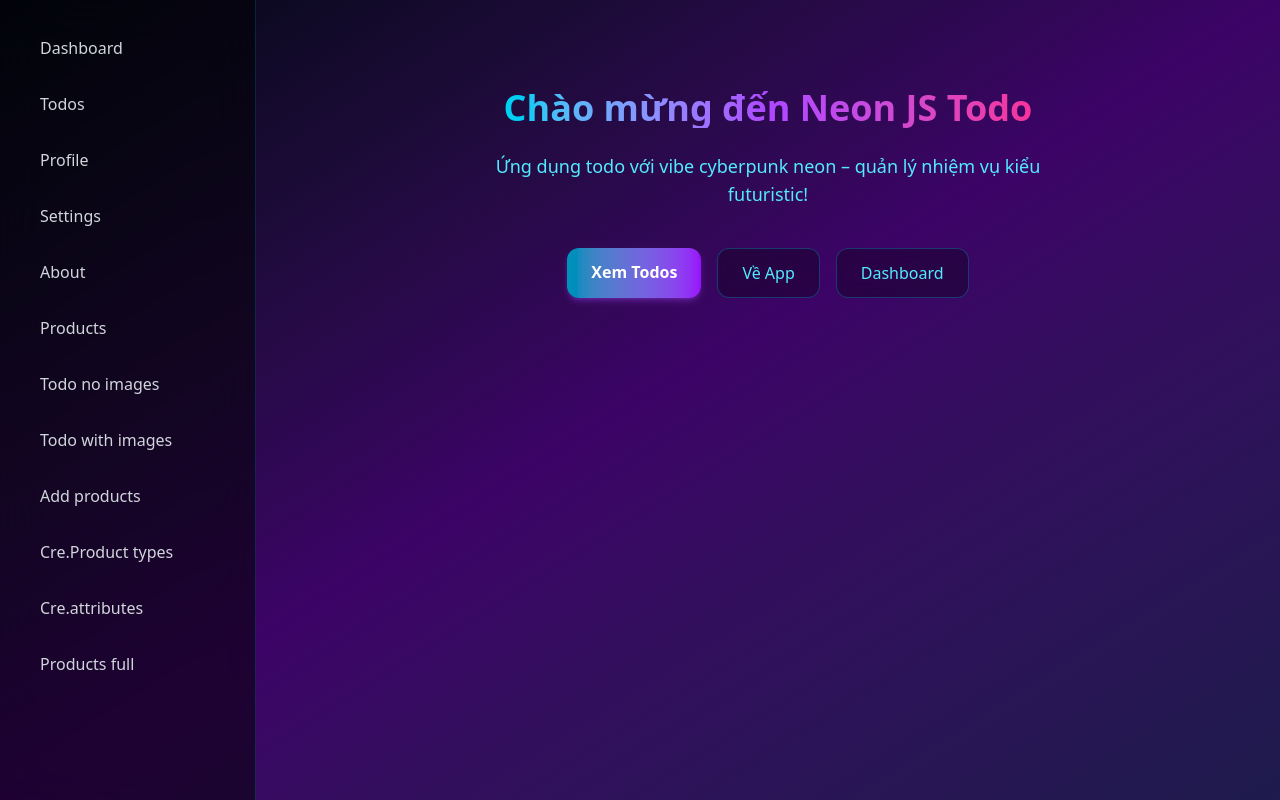
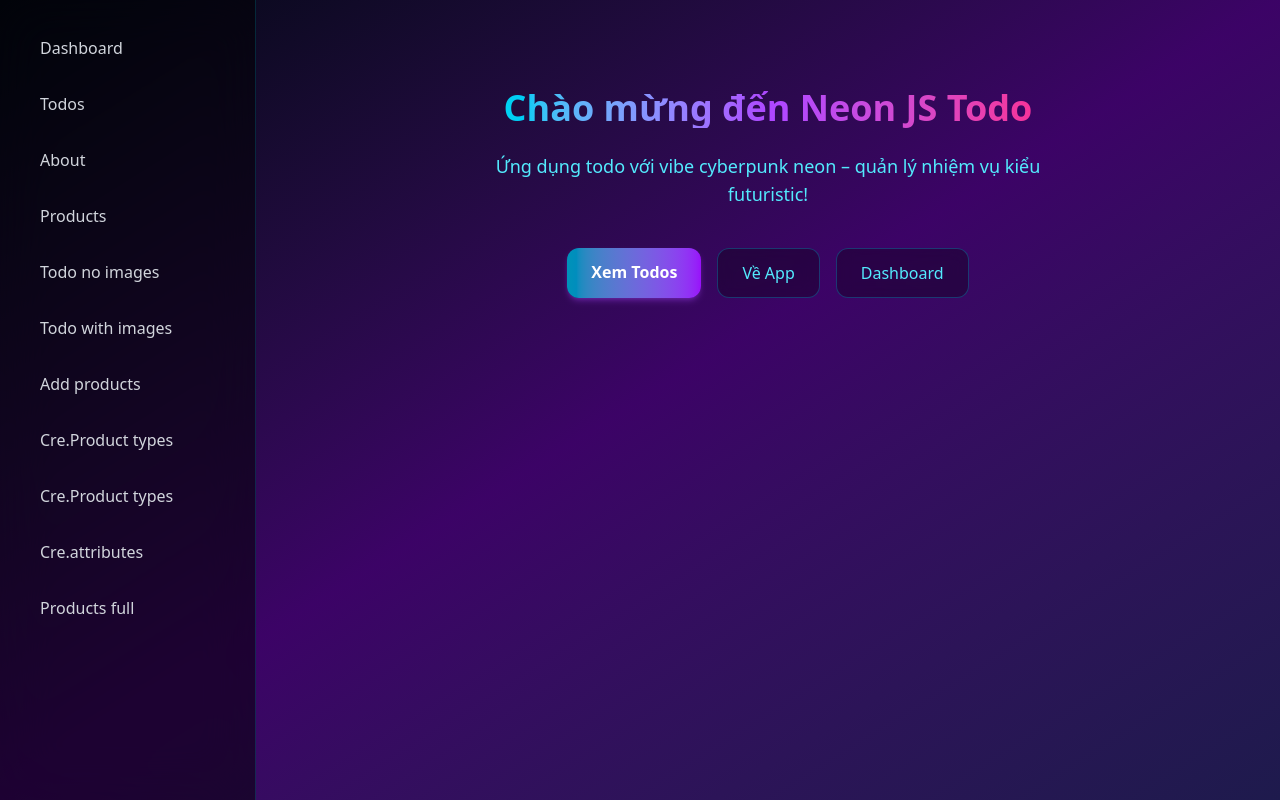
Before and after one commit to phxbinh/NextDemo, a Next.js app: page / in a window 1280 px wide. Built offline with nearby package versions, Linux system fonts and the light colour scheme.

Commit message:
Update links.ts

```diff
--- a/src/components/links.ts
+++ b/src/components/links.ts
@@ -1,14 +1,16 @@
 export const sidebarLinks = [
     { name: 'Dashboard', href: '/dashboard', showInSidebar: true },
     { name: 'Todos', href: '/todos', showInSidebar: true },
-    { name: 'Profile', href: '/profile', showInSidebar: true },
-    { name: 'Settings', href: '/settings', showInSidebar: true },
+    //{ name: 'Profile', href: '/profile', showInSidebar: true },
+    //{ name: 'Settings', href: '/settings', showInSidebar: true },
     { name: 'About', href: '/about', showInSidebar: true },
     { name: 'Products', href: '/admin/products', showInSidebar: true },
   { name: 'Todo no images', href: '/todoimages', showInSidebar: true },
   { name: 'Todo with images', href: '/todowithimage', showInSidebar: true },
   { name: 'Add products', href: '/admin/products/new', showInSidebar: true },
      { name: 'Cre.Product types', href: '/admin/product-types', showInSidebar: true },
+    { name: 'Cre.Product types', href: '/admin/product-types/attribute-manager', showInSidebar: true },
+
      { name: 'Cre.attributes', href: '/admin/attributes', showInSidebar: true },
      { name: 'Products full', href: '/admin/products-full', showInSidebar: true },
   ];
```
